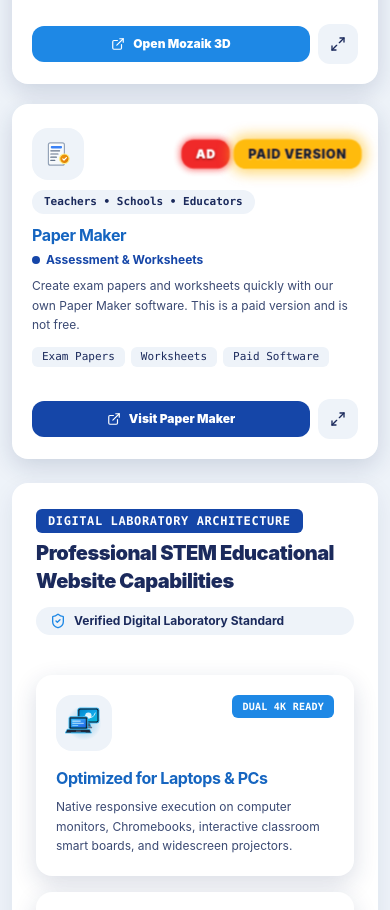
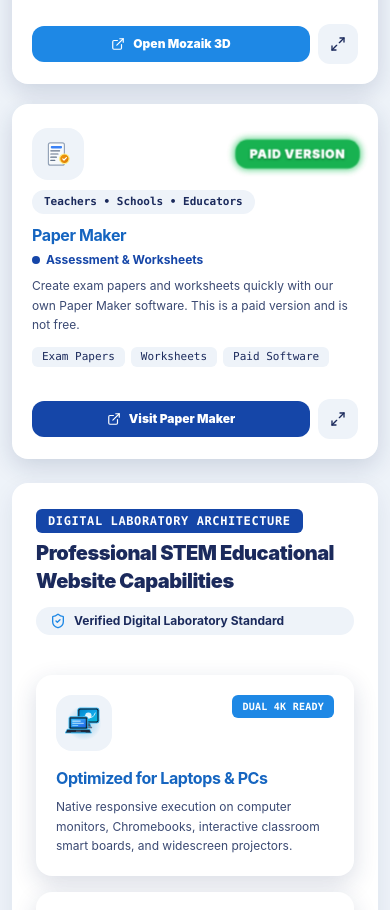
Before and after one commit to mimrankhan03147603964-stack/Gen-Z-Interactive-Simulation-, a React (Vite) app: page / in a window 390 px wide. Shown: the part 7080-7990 px from the top of the page. Built offline with nearby package versions, Linux system fonts and the light colour scheme; a web font is replaced by a local one.

Commit message:
refactor(hub): streamline ad labels and remove pulse animation
Simplify the advertisement label to "PAID VERSION" and remove the redundant animated pulse effect to clean up the UI.

```diff
--- a/src/components/ExternalSimulationsHub.tsx
+++ b/src/components/ExternalSimulationsHub.tsx
@@ -203,7 +203,7 @@
     icon: MultiPaperMakerIcon,
     buttonText: 'Visit Paper Maker',
     isAd: true,
-    adLabels: ['Ad', 'Paid Version']
+    adLabels: ['PAID VERSION']
   }
 ];
 
@@ -318,64 +318,42 @@
                   </span>
                 </a>
 
-                {/* Resource Badge (Special Prominent Animated Attention Badges for Ad & Paid Version) */}
+                {/* Resource Badge (Special Prominent Animated Attention Badge for Paid Version) */}
                 {item.isAd && item.adLabels && item.adLabels.length > 0 ? (
                   <div className="flex items-center gap-2 sm:gap-2.5 flex-wrap justify-end relative z-20">
                     <style>{`
-                      @keyframes fx-ad-pulse {
+                      @keyframes fx-paid-pulse {
                         0%, 100% {
                           transform: scale(1);
-                          box-shadow: 0 0 0 0 rgba(220, 38, 38, 0.7);
+                          box-shadow: 0 0 0 0 rgba(22, 163, 74, 0.7);
                           filter: brightness(1);
                         }
                         50% {
                           transform: scale(1.07);
-                          box-shadow: 0 0 16px 4px rgba(239, 68, 68, 0.6);
+                          box-shadow: 0 0 16px 4px rgba(34, 197, 94, 0.65);
                           filter: brightness(1.22);
                         }
                       }
-                      @keyframes fx-paid-pulse {
-                        0%, 100% {
-                          transform: scale(1);
-                          box-shadow: 0 0 0 0 rgba(245, 158, 11, 0.7);
-                          filter: brightness(1);
-                        }
-                        50% {
-                          transform: scale(1.07);
-                          box-shadow: 0 0 16px 4px rgba(245, 158, 11, 0.6);
-                          filter: brightness(1.22);
-                        }
-                      }
-                      .fx-ad-badge {
-                        animation: fx-ad-pulse 1.8s ease-in-out infinite;
-                      }
                       .fx-paid-badge {
-                        animation: fx-paid-pulse 1.8s ease-in-out infinite 0.25s;
+                        animation: fx-paid-pulse 1.8s ease-in-out infinite;
                       }
                       @media (prefers-reduced-motion: reduce) {
-                        .fx-ad-badge, .fx-paid-badge {
+                        .fx-paid-badge {
                           animation: none !important;
                         }
                       }
                     `}</style>
                     {item.adLabels.map((lbl, li) => {
-                      const isAdPill = lbl.toLowerCase() === 'ad';
                       return (
                         <span
                           key={li}
-                          className={`${isAdPill ? 'fx-ad-badge' : 'fx-paid-badge'} inline-flex items-center justify-center font-heading font-black text-xs sm:text-sm px-3.5 sm:px-4 py-1.5 sm:py-2 rounded-xl border-2 shrink-0 tracking-wider transition-transform duration-200 uppercase select-none`}
-                          style={isAdPill ? {
-                            backgroundColor: '#DC2626',
+                          className="fx-paid-badge inline-flex items-center justify-center font-heading font-black text-xs sm:text-sm px-3.5 sm:px-4 py-1.5 sm:py-2 rounded-xl border-2 shrink-0 tracking-wider transition-transform duration-200 uppercase select-none"
+                          style={{
+                            backgroundColor: '#16a34a',
                             color: '#FFFFFF',
-                            borderColor: '#FECACA',
-                            boxShadow: '0 4px 14px rgba(220, 38, 38, 0.45)',
-                            textShadow: '0 1px 2px rgba(0, 0, 0, 0.5)'
-                          } : {
-                            backgroundColor: '#F59E0B',
-                            color: '#0F172A',
-                            borderColor: '#FEF3C7',
-                            boxShadow: '0 4px 14px rgba(245, 158, 11, 0.5)',
-                            textShadow: '0 1px 1px rgba(255, 255, 255, 0.4)'
+                            borderColor: '#86efac',
+                            boxShadow: '0 4px 14px rgba(22, 163, 74, 0.5)',
+                            textShadow: '0 1px 2px rgba(0, 0, 0, 0.4)'
                           }}
                         >
                           {lbl}
```
